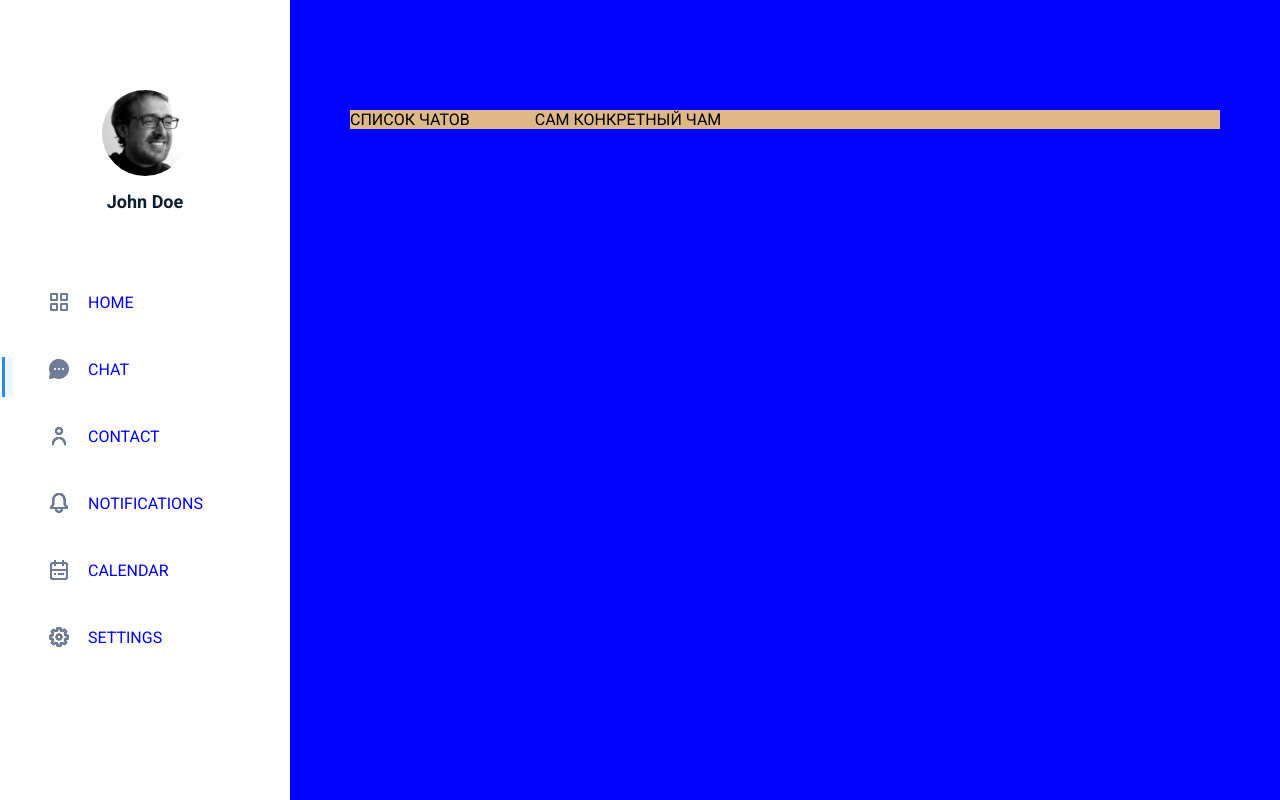
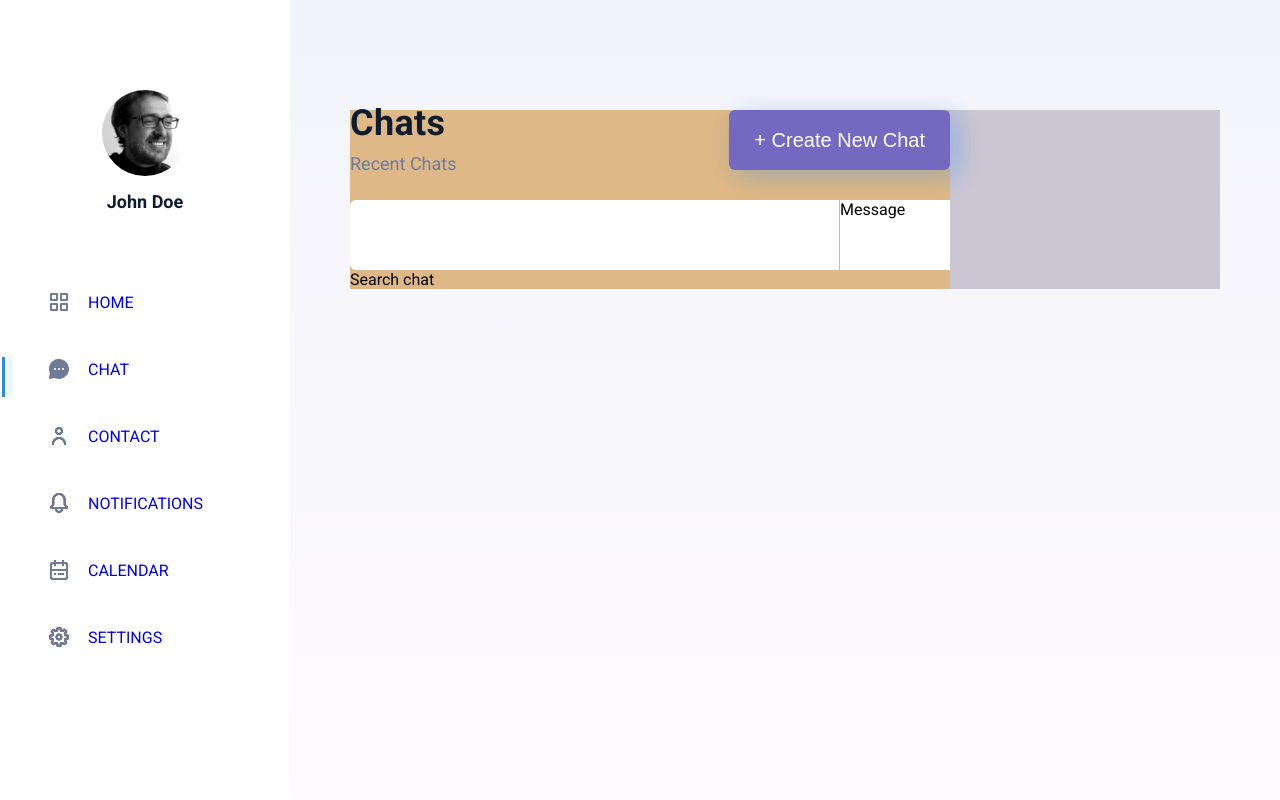
Before and after one commit to gramm2009/chat, a React app: page /chat in a window 1280 px wide. Built offline with nearby package versions, Linux system fonts and the light colour scheme.

Commit message:
create style chats

```diff
--- a/src/pages/Chat.tsx
+++ b/src/pages/Chat.tsx
@@ -1,11 +1,34 @@
-import React from 'react'
-import { Link } from 'react-router-dom'
+import React from 'react';
+import { Link } from 'react-router-dom';
 
 export default function Chat () {
     return (
         <div className="chat">
-            <div className="chat__chat-list">СПИСОК ЧАТОВ</div>
-            <div className="chat__chat-sms">САМ КОНКРЕТНЫЙ ЧАМ</div>
+
+            <div className="chat__chat-list">
+
+                <div className="chat__chat-list__header">
+
+                    <div className="chat__chat-list__header__title">
+                        <h3>Chats</h3>
+                        <p>Recent Chats</p>
+                    </div>
+
+                    <button className="chat__chat-list__header__btn">
+                        + Create New Chat
+                    </button>
+
+                    <div className="chat__chat-list__header__search">
+                        <input type="text" />
+                        <div className="chat__chat-list__header__search__menu">Message</div>
+                        <div>Search chat</div>
+                    </div>
+                </div>
+
+                <div className="chat__chat-list__body"></div>
+            </div>
+
+            {/* <div className="chat__chat-sms">САМ КОНКРЕТНЫЙ ЧАМ</div> */}
         </div>
-    )
+    );
 }
--- a/src/styles/chat.scss
+++ b/src/styles/chat.scss
@@ -1,8 +1,87 @@
+%headerTitleText{
+    font-size: 18px;
+    line-height: 26px;
+    text-transform: capitalize;
+    color: #707C97;
+}
+
 .chat {
     display: flex;
-    background-color: burlywood;
+    justify-content: space-between;
+    background-color: rgb(202, 198, 212);
 
-    .chat__chat-list{
+    .chat__chat-list {
         margin-right: 65px;
+        background-color: burlywood;
+        flex: 0 1 600px;
+
+        &__header {
+            display: flex;
+            justify-content: space-between;
+            flex-wrap: wrap;
+
+            &__title {
+                h3 {
+                    font-size: 36px;
+                    line-height: 26px;
+                    letter-spacing: 0.01em;
+                    text-transform: capitalize;
+                    color: #0D1C2E;
+                    margin-bottom: 15px;
+                }
+
+                p {
+                    @extend %headerTitleText;
+                    cursor: pointer;
+                }
+            }
+
+            &__btn {
+                background:rgba(68, 68, 218, 0.692);
+                box-shadow: 6px 6px 25px rgba(42, 139, 242, 0.15), 4px 4px 25px rgba(42, 139, 242, 0.05), 10px 6px 25px rgba(42, 139, 242, 0.15);
+                border-radius: 6px;
+                font-size: 20px;
+                line-height: 24px;
+                border: none;
+                text-align: center;
+                color: #FFFFFF;
+                transition: 0.3s;
+                padding: 18px 25px;
+                margin-bottom: 30px;
+
+                &:hover{
+                    cursor: pointer;
+                    background: #0e7ce9;
+                }
+            }
+
+            &__search {
+                width: 100%;
+                display: flex;
+                flex-wrap: wrap;
+
+                input{
+                    display: inline-block;
+                    width: calc(100% - 111px);
+                    height: 70px;
+                    border: none;
+                    border-radius: 6px;
+                    border-top-right-radius: 0;
+                    border-bottom-right-radius: 0;
+                    margin-right: 1px;
+                }
+                &__menu{
+                    width: 110px;
+                    background-color: #fff;
+                }
+            }
+
+        }
+    }
+
+
+    .chat__chat-sms {
+        background-color: rgb(94, 70, 38);
+        flex: 0 1 850px;
     }
 }
--- a/src/styles/layout-admin.scss
+++ b/src/styles/layout-admin.scss
@@ -1,7 +1,6 @@
 .layout-admin {
     width: 100%;
     height: 100%;
-    background: linear-gradient(180deg, #F3F3FB 0%, #FDFBFD 100%);
     display: flex;
     position: relative;
 
@@ -111,12 +110,12 @@
 
     &__main{
         padding: 110px 60px 0 60px;
-        background-color: blue;
         width:  calc(100vw - 290px);
         height: 100vh;
         position: absolute;
         top:0;
         right: 0;
         overflow: hidden;
+        background: linear-gradient(180deg, #F3F3FB 0%, #FDFBFD 100%);
     }
 }
```
